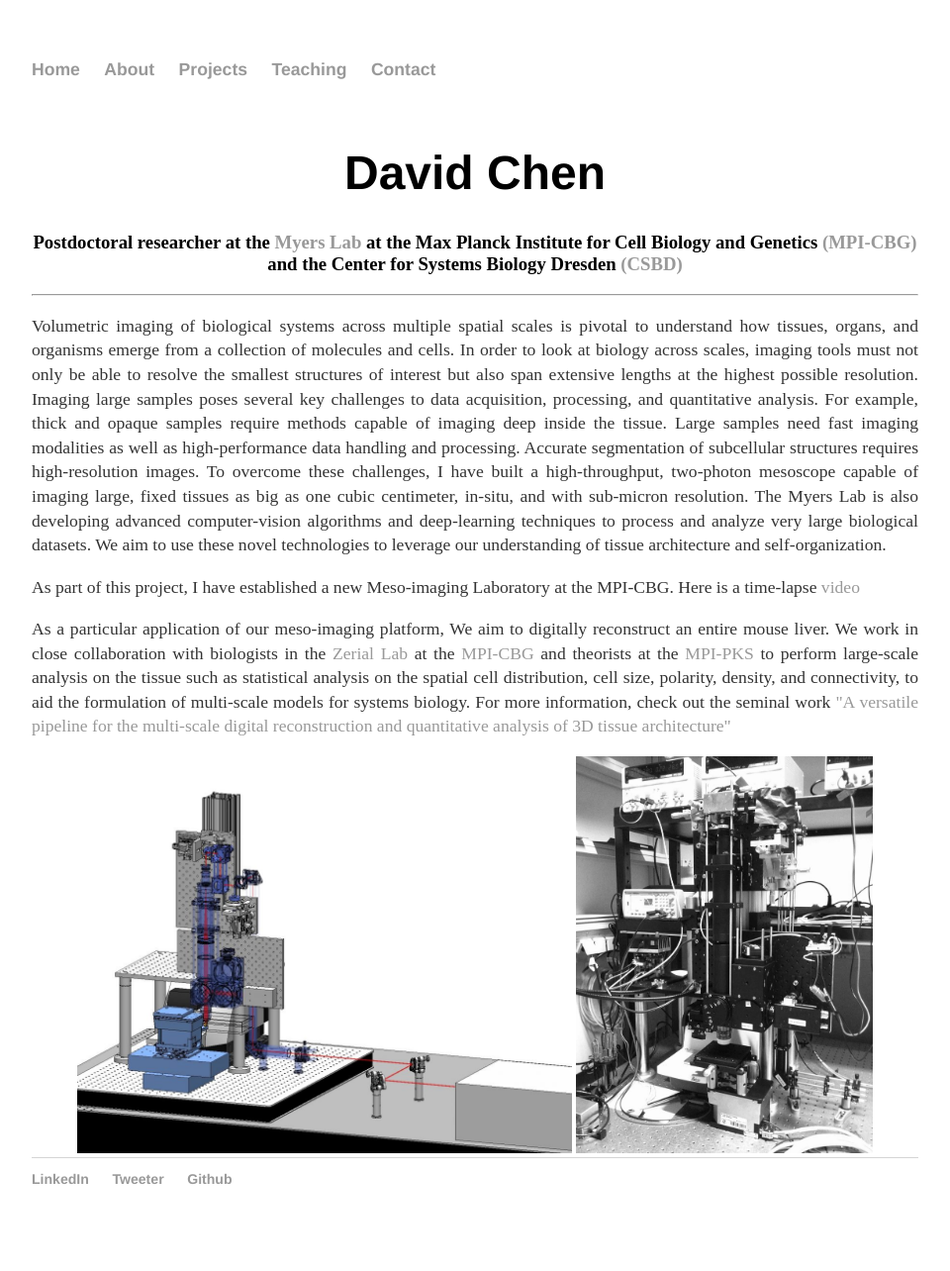
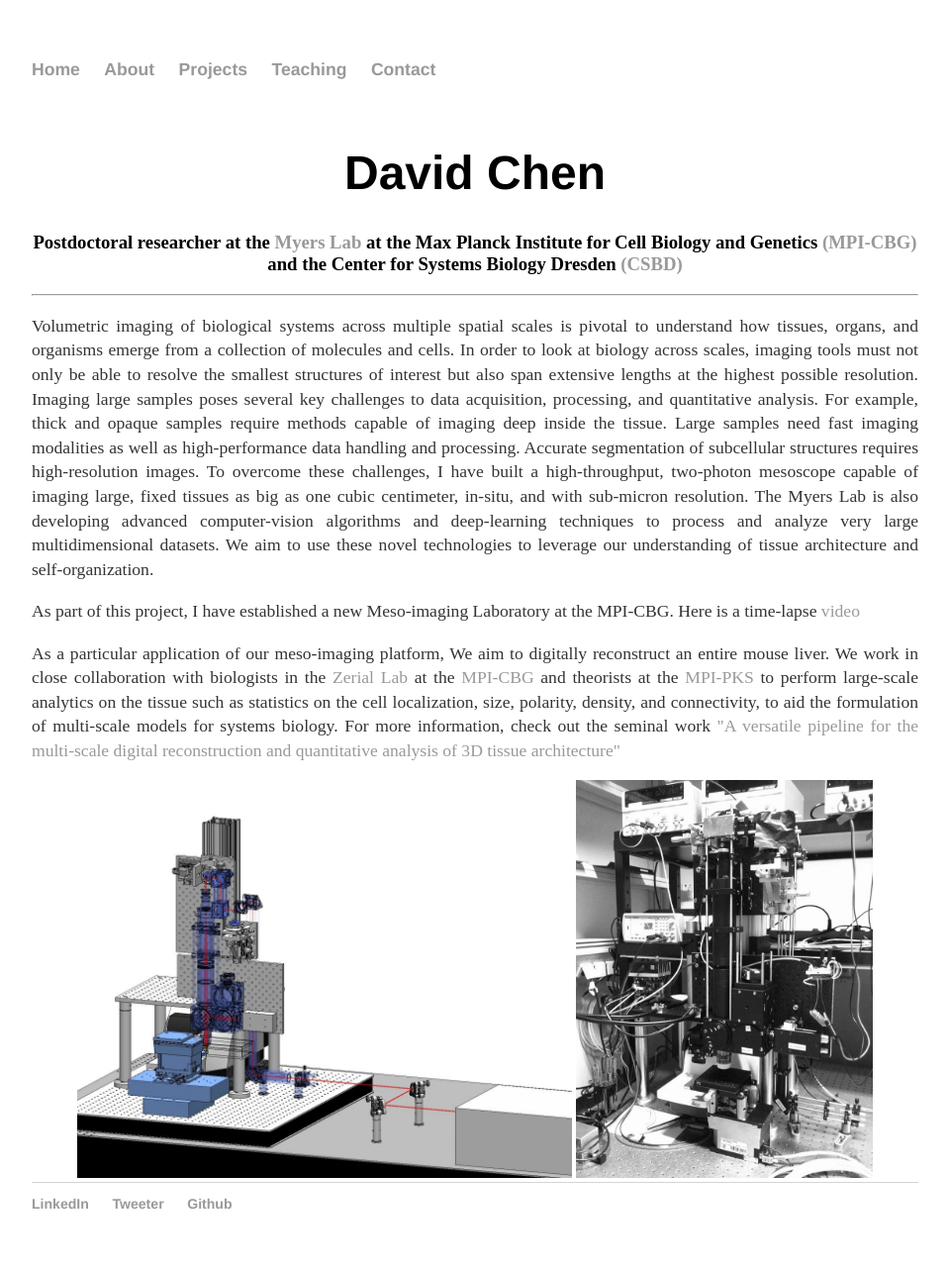
Before and after one commit to davidchenlee/davidchenlee.github.io, a Jekyll site: the page built from index.html, in a window 1280 px wide. Shown: the whole page at 99% size, without its empty margins (160-1120 px from the left). Built offline with Jekyll 4.4.1, drawn with Linux system fonts in a browser that asks for light colours; before the commit the page ends 1259 px from its top, so only the background shows below that.

Commit message:
change some styling

```diff
--- a/index.html
+++ b/index.html
@@ -10,11 +10,11 @@
 </center>
 
 <hr>
-<p style="text-align:justify">Volumetric imaging of biological systems across multiple spatial scales is pivotal to understand how tissues, organs, and organisms emerge from a collection of molecules and cells. In order to look at biology across scales, imaging tools must not only be able to resolve the smallest structures of interest but also span extensive lengths at the highest possible resolution. Imaging large samples poses several key challenges to data acquisition, processing, and quantitative analysis. For example, thick and opaque samples require methods capable of imaging deep inside the tissue. Large samples need fast imaging modalities as well as high-performance data handling and processing. Accurate segmentation of subcellular structures requires high-resolution images. To overcome these challenges, I have built a high-throughput, two-photon mesoscope capable of imaging large, fixed tissues as big as one cubic centimeter, in-situ, and with sub-micron resolution. The Myers Lab is also developing advanced computer-vision algorithms and deep-learning techniques to process and analyze very large biological datasets. We aim to use these novel technologies to leverage our understanding of tissue architecture and self-organization.</p>
+<p style="text-align:justify">Volumetric imaging of biological systems across multiple spatial scales is pivotal to understand how tissues, organs, and organisms emerge from a collection of molecules and cells. In order to look at biology across scales, imaging tools must not only be able to resolve the smallest structures of interest but also span extensive lengths at the highest possible resolution. Imaging large samples poses several key challenges to data acquisition, processing, and quantitative analysis. For example, thick and opaque samples require methods capable of imaging deep inside the tissue. Large samples need fast imaging modalities as well as high-performance data handling and processing. Accurate segmentation of subcellular structures requires high-resolution images. To overcome these challenges, I have built a high-throughput, two-photon mesoscope capable of imaging large, fixed tissues as big as one cubic centimeter, in-situ, and with sub-micron resolution. The Myers Lab is also developing advanced computer-vision algorithms and deep-learning techniques to process and analyze very large multidimensional datasets. We aim to use these novel technologies to leverage our understanding of tissue architecture and self-organization.</p>
 
 <p style="text-align:justify"> As part of this project, I have established a new Meso-imaging Laboratory at the MPI-CBG. Here is a time-lapse <a href="https://twitter.com/bigimaginglab/status/964987879926718464">video</a></p>
 
-<p style="text-align:justify"> As a particular application of our meso-imaging platform, We aim to digitally reconstruct an entire mouse liver. We work in close collaboration with biologists in the <a href="http://zerial.mpi-cbg.de/">Zerial Lab</a> at the <a href="https://www.mpi-cbg.de">MPI-CBG</a> and theorists at the <a href="https://www.pks.mpg.de/">MPI-PKS</a> to perform large-scale analysis on the tissue such as statistical analysis on the spatial cell distribution, cell size, polarity, density, and connectivity, to aid the formulation of multi-scale models for systems biology. For more information, check out the seminal work <a href="https://elifesciences.org/articles/11214">"A versatile pipeline for the multi-scale digital reconstruction and quantitative analysis of 3D tissue architecture"</a>
+<p style="text-align:justify"> As a particular application of our meso-imaging platform, We aim to digitally reconstruct an entire mouse liver. We work in close collaboration with biologists in the <a href="http://zerial.mpi-cbg.de/">Zerial Lab</a> at the <a href="https://www.mpi-cbg.de">MPI-CBG</a> and theorists at the <a href="https://www.pks.mpg.de/">MPI-PKS</a> to perform large-scale analytics on the tissue such as statistics on the cell localization, size, polarity, density, and connectivity, to aid the formulation of multi-scale models for systems biology. For more information, check out the seminal work <a href="https://elifesciences.org/articles/11214">"A versatile pipeline for the multi-scale digital reconstruction and quantitative analysis of 3D tissue architecture"</a>
  </p>
 
 	<center>
```
